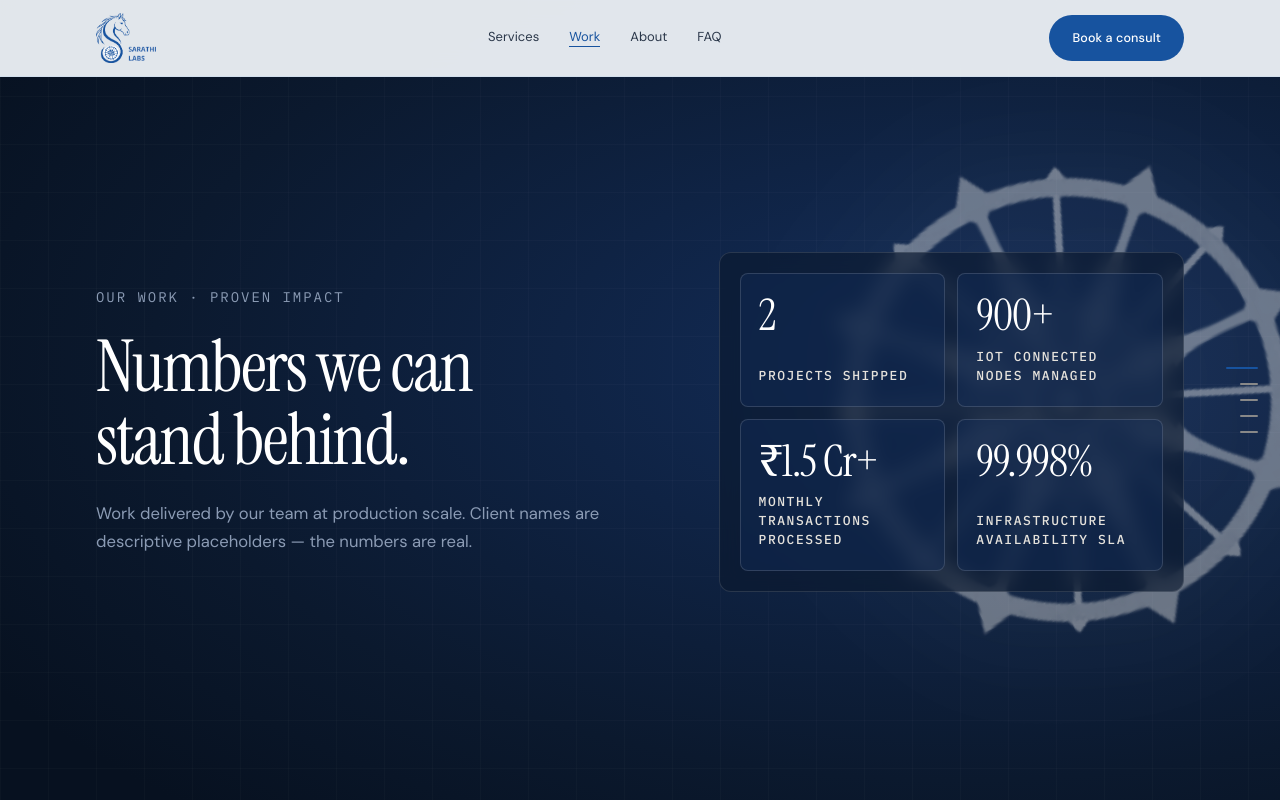
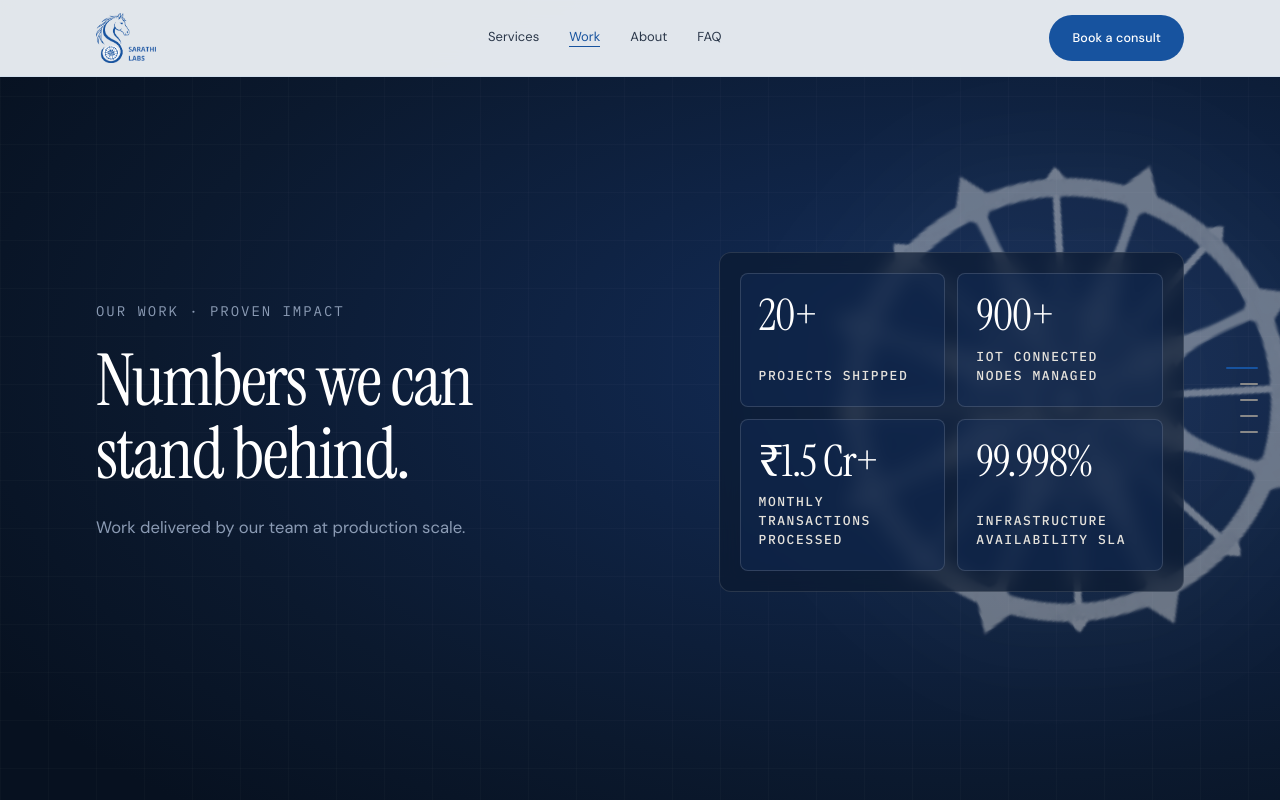
Before and after one commit to sarathi-labs/website, a React (Vite) app: page /work in a window 1280 px wide. Shown: the top 800 px of the page. Built offline with nearby package versions, Linux system fonts and the light colour scheme; no server answers; a web font is replaced by a local one.

Commit message:
Revise work description and update project stats
Updated the work description and adjusted project statistics.

```diff
--- a/src/pages/Work.jsx
+++ b/src/pages/Work.jsx
@@ -122,13 +122,12 @@ export default function Work() {
               <span className="label label--blue">Our work · Proven Impact</span>
               <h1 className="h-display">Numbers we can stand behind.</h1>
               <p className="lede">
-                Work delivered by our team at production scale. Client names
-                are descriptive placeholders — the numbers are real.
+                Work delivered by our team at production scale.
               </p>
             </div>
             <div className="work-hero-stats">
               <div className="stat-cell">
-                <span className="stat-num serif">2</span>
+                <span className="stat-num serif">20+</span>
                 <span className="stat-name mono">Projects shipped</span>
               </div>
               <div className="stat-cell">
```
